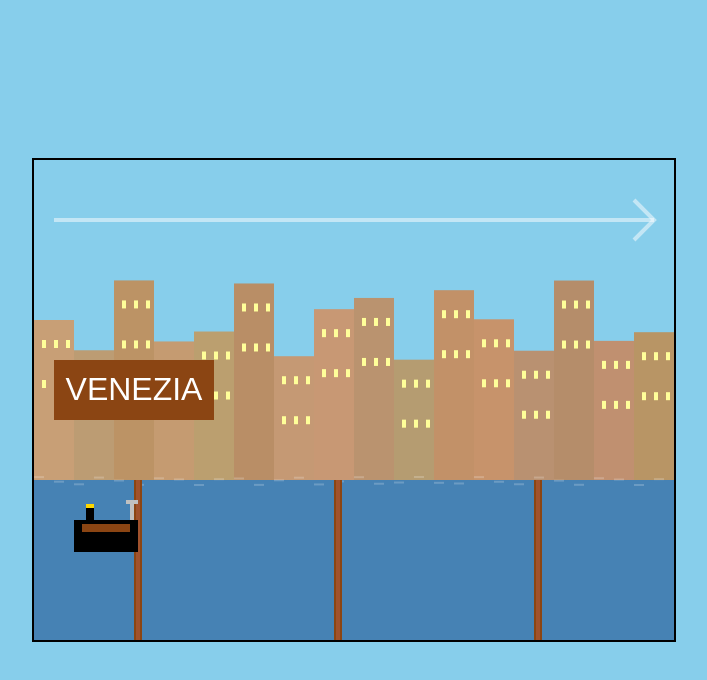
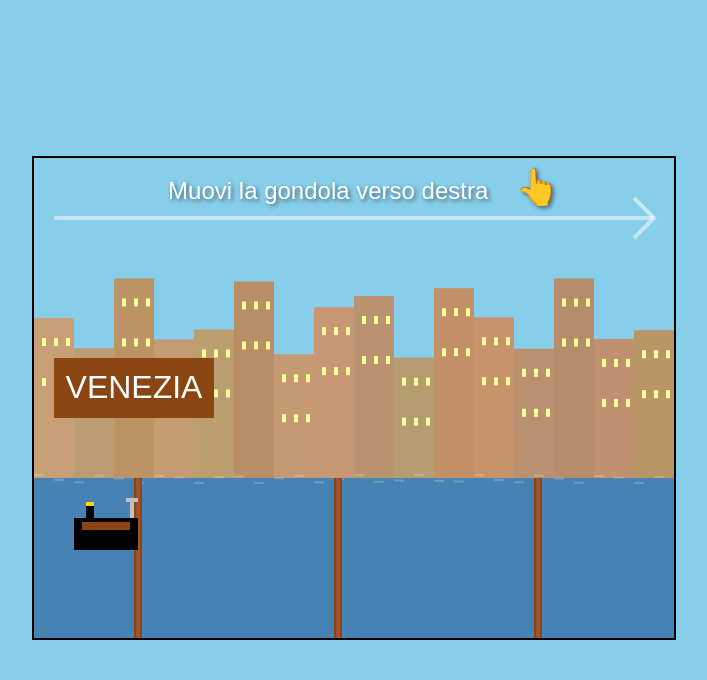
Before and after one commit to GiovanniID/giovanniid.github.io, a plain HTML site: page index.html in a window 1280 px wide. Shown: the whole page, without its empty margins (286-993 px from the left). Drawn offline with Linux system fonts and the light colour scheme.

Commit message:
mas grande

```diff
--- a/index.html
+++ b/index.html
@@ -4,13 +4,45 @@
     <meta charset="UTF-8">
     <meta name="viewport" content="width=device-width, initial-scale=1.0">
     <title>Gondola di Venezia</title>
-    <style>
+    <!-- <style>
         body { margin: 0; padding: 0; display: flex; justify-content: center; align-items: center; height: 100vh; background-color: #87CEEB; }
         canvas { border: 2px solid #000; image-rendering: pixelated; max-width: 100%; max-height: 100%; }
+    </style> -->
+    <style>
+        body { margin: 0; padding: 0; display: flex; flex-direction: column; justify-content: center; align-items: center; height: 100vh; background-color: #87CEEB; }
+        #gameContainer { position: relative; }
+        canvas { border: 2px solid #000; image-rendering: pixelated; max-width: 100%; max-height: 100%; }
+        #header {
+            position: absolute;
+            top: 10px;
+            left: 0;
+            width: 100%;
+            text-align: center;
+            font-family: Arial, sans-serif;
+            font-size: 24px;
+            color: white;
+            text-shadow: 2px 2px 4px rgba(0,0,0,0.5);
+        }
+        @keyframes moveRight {
+            0% { transform: translateX(0); }
+            50% { transform: translateX(20px); }
+            100% { transform: translateX(0); }
+        }
+        #finger {
+            display: inline-block;
+            font-size: 36px;
+            animation: moveRight 2s infinite;
+        }
     </style>
 </head>
 <body>
-    <canvas id="gameCanvas" width="640" height="480"></canvas>
+    <!-- <canvas id="gameCanvas" width="640" height="480"></canvas> -->
+    <div id="gameContainer">
+        <div id="header">
+            Muovi la gondola verso destra <span id="finger">👆</span>
+        </div>
+        <canvas id="gameCanvas" width="640" height="480"></canvas>
+    </div>
     <script>
         const canvas = document.getElementById('gameCanvas');
         const ctx = canvas.getContext('2d');
```
